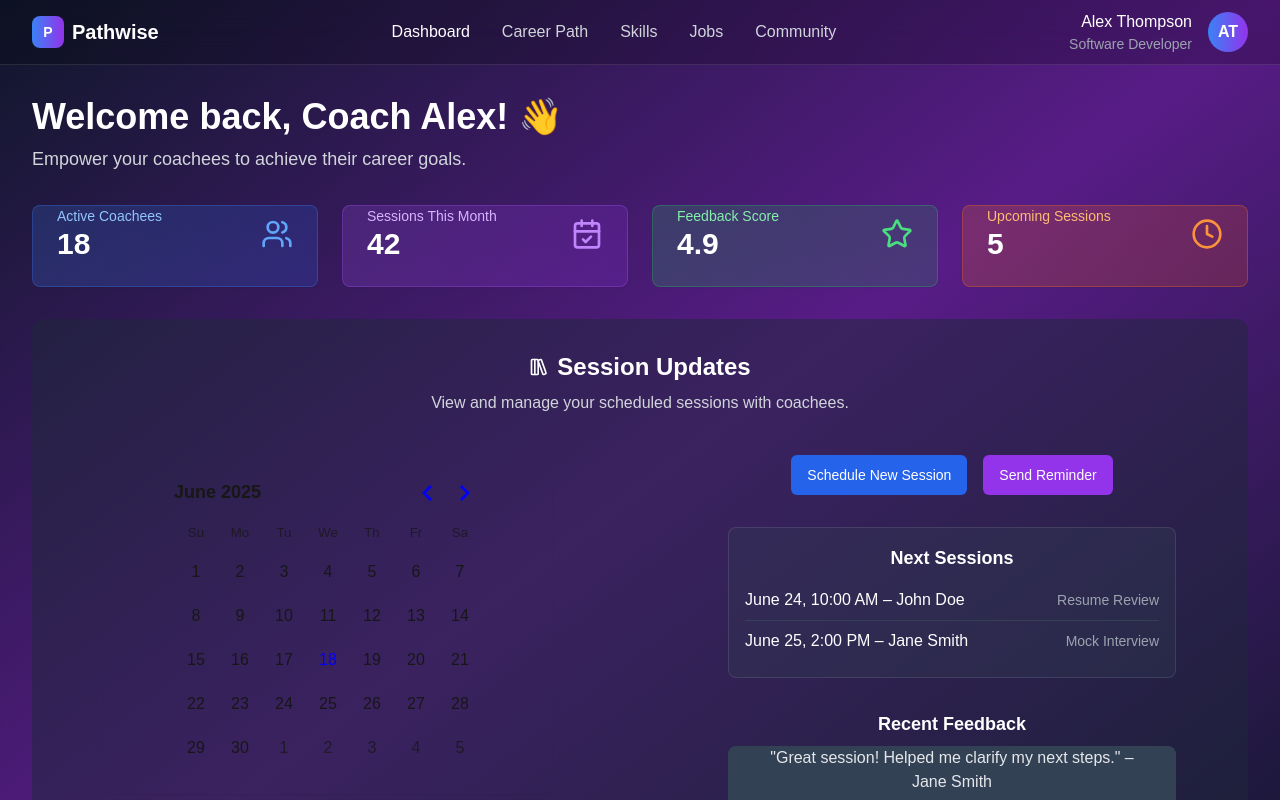
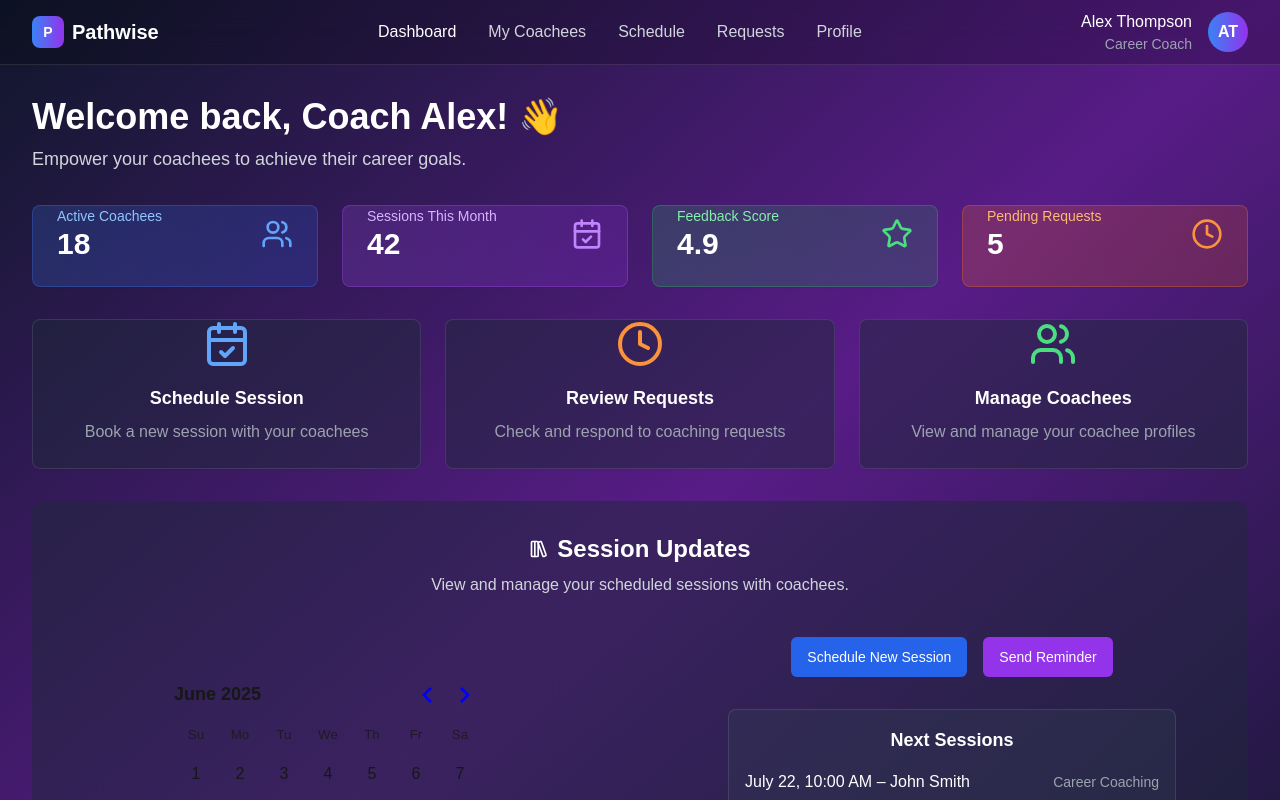
Before and after one commit to Ravindu-Hasanka/pathwise-frontend, a Next.js app: page /coach/dashboard in a window 1280 px wide. Shown: the top 800 px of the page. Built offline with nearby package versions, Linux system fonts and the light colour scheme.

Commit message:
fix:change coach page navigation

```diff
--- a/app/coach/dashboard/page.tsx
+++ b/app/coach/dashboard/page.tsx
@@ -4,7 +4,7 @@ import Link from "next/link";
 import { Calendar } from "../../../components/ui/calendar";
 import { BarChart3, CalendarCheck, Clock, Star, Users, LibraryBig } from "lucide-react";
 import { Button } from "../../../components/ui/button";
-import {Card, CardContent} from "@/components/ui/card";
+import { Card, CardContent } from "@/components/ui/card";
 
 export default function CoachDashboardPage() {
     return (
@@ -20,53 +20,59 @@ export default function CoachDashboardPage() {
                             <span className="text-white font-bold text-xl">Pathwise</span>
                         </div>
                         <div className="hidden md:flex items-center space-x-8">
-                            <Link href="/dashboard" className="text-white font-medium">
+                            <Link href="/coach/dashboard" className="text-white font-medium">
                                 Dashboard
                             </Link>
                             <Link
-                                href="/career-path"
+                                href="/coach/myCoachees/view"
                                 className="text-gray-300 hover:text-white transition-colors"
                             >
-                                Career Path
+                                My Coachees
                             </Link>
                             <Link
-                                href="/skills"
+                                href="/coach/myCoachees/schedule"
                                 className="text-gray-300 hover:text-white transition-colors"
                             >
-                                Skills
+                                Schedule
                             </Link>
                             <Link
-                                href="/jobs"
+                                href="/coach/incomingRequests/list"
                                 className="text-gray-300 hover:text-white transition-colors"
                             >
-                                Jobs
+                                Requests
                             </Link>
                             <Link
-                                href="/community"
+                                href="/coach/profile"
                                 className="text-gray-300 hover:text-white transition-colors"
                             >
-                                Community
+                                Profile
                             </Link>
                         </div>
                         <div className="flex items-center space-x-4">
                             <div className="text-right">
                                 <p className="text-white font-medium">Alex Thompson</p>
-                                <p className="text-gray-400 text-sm">Software Developer</p>
+                                <p className="text-gray-400 text-sm">Career Coach</p>
                             </div>
-                            <div className="w-10 h-10 bg-gradient-to-r from-blue-500 to-purple-600 rounded-full flex items-center justify-center">
+                            <Link href="/coach/profile">
+                                <div className="w-10 h-10 bg-gradient-to-r from-blue-500 to-purple-600 rounded-full flex items-center justify-center cursor-pointer">
                                     <span className="text-white font-bold">AT</span>
                                 </div>
+                            </Link>
                         </div>
                     </div>
                 </div>
             </nav>
+
             <div className="max-w-7xl mx-auto px-4 sm:px-6 lg:px-8 py-8">
                 <div className="mb-8">
                     <h1 className="text-4xl font-bold text-white mb-2">Welcome back, Coach Alex! 👋</h1>
                     <p className="text-gray-300 text-lg">Empower your coachees to achieve their career goals.</p>
                 </div>
+
+                {/* Stats Cards - Make them clickable */}
                 <div className="grid grid-cols-1 md:grid-cols-4 gap-6 mb-8">
-                    <Card className="bg-gradient-to-r from-blue-500/20 to-blue-600/20 border-blue-500/30">
+                    <Link href="/coach/myCoachees/view">
+                        <Card className="bg-gradient-to-r from-blue-500/20 to-blue-600/20 border-blue-500/30 hover:scale-105 transition-transform cursor-pointer">
                             <CardContent className="p-6">
                                 <div className="flex items-center justify-between">
                                     <div>
@@ -77,8 +83,10 @@ export default function CoachDashboardPage() {
                                 </div>
                             </CardContent>
                         </Card>
+                    </Link>
 
-                    <Card className="bg-gradient-to-r from-purple-500/20 to-purple-600/20 border-purple-500/30">
+                    <Link href="/coach/myCoachees/schedule">
+                        <Card className="bg-gradient-to-r from-purple-500/20 to-purple-600/20 border-purple-500/30 hover:scale-105 transition-transform cursor-pointer">
                             <CardContent className="p-6">
                                 <div className="flex items-center justify-between">
                                     <div>
@@ -89,8 +97,10 @@ export default function CoachDashboardPage() {
                                 </div>
                             </CardContent>
                         </Card>
+                    </Link>
 
-                    <Card className="bg-gradient-to-r from-green-500/20 to-green-600/20 border-green-500/30">
+                    <Link href="/coach/profile">
+                        <Card className="bg-gradient-to-r from-green-500/20 to-green-600/20 border-green-500/30 hover:scale-105 transition-transform cursor-pointer">
                             <CardContent className="p-6">
                                 <div className="flex items-center justify-between">
                                     <div>
@@ -101,23 +111,58 @@ export default function CoachDashboardPage() {
                                 </div>
                             </CardContent>
                         </Card>
+                    </Link>
 
-                    <Card className="bg-gradient-to-r from-orange-500/20 to-orange-600/20 border-orange-500/30">
+                    <Link href="/coach/incomingRequests/list">
+                        <Card className="bg-gradient-to-r from-orange-500/20 to-orange-600/20 border-orange-500/30 hover:scale-105 transition-transform cursor-pointer">
                             <CardContent className="p-6">
                                 <div className="flex items-center justify-between">
                                     <div>
-                                    <p className="text-orange-300 text-sm font-medium">Upcoming Sessions</p>
+                                        <p className="text-orange-300 text-sm font-medium">Pending Requests</p>
                                         <p className="text-white text-3xl font-bold">5</p>
                                     </div>
                                     <Clock className="h-8 w-8 text-orange-400" />
-
                                 </div>
                             </CardContent>
                         </Card>
+                    </Link>
                 </div>
-                {/*  Session Updates */}
+
+                {/* Quick Action Cards */}
+                <div className="grid grid-cols-1 md:grid-cols-3 gap-6 mb-8">
+                    <Link href="/coach/myCoachees/schedule">
+                        <Card className="bg-slate-800/50 border-white/10 hover:bg-slate-800/70 transition-colors cursor-pointer">
+                            <CardContent className="p-6 text-center">
+                                <CalendarCheck className="h-12 w-12 text-blue-400 mx-auto mb-4" />
+                                <h3 className="text-white text-lg font-semibold mb-2">Schedule Session</h3>
+                                <p className="text-gray-400">Book a new session with your coachees</p>
+                            </CardContent>
+                        </Card>
+                    </Link>
+
+                    <Link href="/coach/incomingRequests/list">
+                        <Card className="bg-slate-800/50 border-white/10 hover:bg-slate-800/70 transition-colors cursor-pointer">
+                            <CardContent className="p-6 text-center">
+                                <Clock className="h-12 w-12 text-orange-400 mx-auto mb-4" />
+                                <h3 className="text-white text-lg font-semibold mb-2">Review Requests</h3>
+                                <p className="text-gray-400">Check and respond to coaching requests</p>
+                            </CardContent>
+                        </Card>
+                    </Link>
+
+                    <Link href="/coach/myCoachees/view">
+                        <Card className="bg-slate-800/50 border-white/10 hover:bg-slate-800/70 transition-colors cursor-pointer">
+                            <CardContent className="p-6 text-center">
+                                <Users className="h-12 w-12 text-green-400 mx-auto mb-4" />
+                                <h3 className="text-white text-lg font-semibold mb-2">Manage Coachees</h3>
+                                <p className="text-gray-400">View and manage your coachee profiles</p>
+                            </CardContent>
+                        </Card>
+                    </Link>
+                </div>
+
+                {/* Session Updates */}
                 <div className="bg-slate-800/50 border-white/10 py-8 rounded-xl mt-8">
-                    {/* Common Header for both columns */}
                     <div className="flex flex-col items-center justify-center mb-8 px-4">
                         <div className="flex items-center justify-center mb-2">
                             <LibraryBig className="mr-2 h-5 w-5 text-white" />
@@ -127,8 +172,9 @@ export default function CoachDashboardPage() {
                             View and manage your scheduled sessions with coachees.
                         </p>
                     </div>
+
                     <div className="grid grid-cols-1 lg:grid-cols-2 gap-8">
-                        {/* Left Column */}
+                        {/* Left Column - Calendar */}
                         <div className="flex flex-col items-center justify-center h-full">
                             <Card className="bg-transparent shadow-none border-none w-full max-w-md mx-auto">
                                 <CardContent className="p-6 flex flex-col items-center">
@@ -138,48 +184,51 @@ export default function CoachDashboardPage() {
                                 </CardContent>
                             </Card>
                         </div>
-                        {/* Right Column */}
+
+                        {/* Right Column - Actions and Info */}
                         <div className="flex flex-col items-center justify-center h-full space-y-8">
                             <div className="flex gap-4 mt-2">
+                                <Link href="/coach/myCoachees/schedule">
                                     <Button className="bg-blue-600 hover:bg-blue-700 text-white font-medium">
                                         Schedule New Session
                                     </Button>
+                                </Link>
                                 <Button className="bg-purple-600 hover:bg-purple-700 text-white font-medium">
                                     Send Reminder
                                 </Button>
                             </div>
+
                             <div className="w-full max-w-md mx-auto bg-slate-700/30 rounded-lg p-4 border border-white/10">
                                 <h3 className="text-lg font-semibold text-white mb-2 text-center">Next Sessions</h3>
                                 <ul className="divide-y divide-slate-700">
                                     <li className="py-2 flex justify-between items-center">
-                                        <span className="text-white">June 24, 10:00 AM – John Doe</span>
+                                        <span className="text-white">July 22, 10:00 AM – John Smith</span>
+                                        <span className="text-gray-400 text-sm">Career Coaching</span>
+                                    </li>
+                                    <li className="py-2 flex justify-between items-center">
+                                        <span className="text-white">July 22, 2:00 PM – Sarah Johnson</span>
                                         <span className="text-gray-400 text-sm">Resume Review</span>
                                     </li>
-                                    <li className="py-2 flex justify-between items-center">
-                                        <span className="text-white">June 25, 2:00 PM – Jane Smith</span>
-                                        <span className="text-gray-400 text-sm">Mock Interview</span>
-                                    </li>
                                 </ul>
+                                <div className="mt-4 text-center">
+                                    <Link href="/coach/myCoachees/schedule" className="text-blue-400 hover:text-blue-300 text-sm">
+                                        View All Sessions →
+                                    </Link>
                                 </div>
+                            </div>
+
                             <div className="w-full max-w-md mx-auto">
                                 <h3 className="text-lg font-semibold text-white mb-2 text-center">Recent Feedback</h3>
                                 <Card className="bg-slate-700 rounded-lg border-none">
                                     <CardContent className="p-4 text-gray-200 text-center">
-                                        "Great session! Helped me clarify my next steps." – Jane Smith
+                                        "Great session! Helped me clarify my next steps." – Sarah Johnson
                                     </CardContent>
                                 </Card>
                             </div>
                         </div>
                     </div>
                 </div>
-                <div className="bg-slate-800/50 border-white/10 py-8 rounded-xl mt-8">
-
-
-
             </div>
-
-            </div >
-
-        </div >
+        </div>
     );
 }
--- a/app/coach/incomingRequests/list/page.tsx
+++ b/app/coach/incomingRequests/list/page.tsx
@@ -40,32 +40,32 @@ export default function IncomingRequests() {
                             <span className="text-white font-bold text-xl">Pathwise</span>
                         </div>
                         <div className="hidden md:flex items-center space-x-8">
-                            <Link href="/dashboard" className="text-white font-medium">
+                            <Link href="/coach/dashboard" className="text-gray-300 hover:text-white transition-colors">
                                 Dashboard
                             </Link>
                             <Link
-                                href="/career-path"
+                                href="/coach/myCoachees/view"
                                 className="text-gray-300 hover:text-white transition-colors"
                             >
-                                Career Path
+                                My Coachees
                             </Link>
                             <Link
-                                href="/skills"
+                                href="/coach/myCoachees/schedule"
                                 className="text-gray-300 hover:text-white transition-colors"
                             >
-                                Skills
+                                Schedule
                             </Link>
                             <Link
-                                href="/jobs"
+                                href="/coach/incomingRequests/list"
                                 className="text-gray-300 hover:text-white transition-colors"
                             >
-                                Jobs
+                                Requests
                             </Link>
                             <Link
-                                href="/community"
-                                className="text-gray-300 hover:text-white transition-colors"
+                                href="/coach/profile"
+                                className="text-white font-medium"
                             >
-                                Community
+                                Profile
                             </Link>
                         </div>
                         <div className="flex items-center space-x-4">
--- a/app/coach/incomingRequests/viewRequest/[id]/page.tsx
+++ b/app/coach/incomingRequests/viewRequest/[id]/page.tsx
@@ -69,32 +69,32 @@ export default function ViewRequest() {
                             <span className="text-white font-bold text-xl">Pathwise</span>
                         </div>
                         <div className="hidden md:flex items-center space-x-8">
-                            <Link href="/dashboard" className="text-white font-medium">
+                            <Link href="/coach/dashboard" className="text-gray-300 hover:text-white transition-colors">
                                 Dashboard
                             </Link>
                             <Link
-                                href="/career-path"
+                                href="/coach/myCoachees/view"
                                 className="text-gray-300 hover:text-white transition-colors"
                             >
-                                Career Path
+                                My Coachees
                             </Link>
                             <Link
-                                href="/skills"
+                                href="/coach/myCoachees/schedule"
                                 className="text-gray-300 hover:text-white transition-colors"
                             >
-                                Skills
+                                Schedule
                             </Link>
                             <Link
-                                href="/jobs"
+                                href="/coach/incomingRequests/list"
                                 className="text-gray-300 hover:text-white transition-colors"
                             >
-                                Jobs
+                                Requests
                             </Link>
                             <Link
-                                href="/community"
-                                className="text-gray-300 hover:text-white transition-colors"
+                                href="/coach/profile"
+                                className="text-white font-medium"
                             >
-                                Community
+                                Profile
                             </Link>
                         </div>
                         <div className="flex items-center space-x-4">
--- a/app/coach/myCoachees/view/page.tsx
+++ b/app/coach/myCoachees/view/page.tsx
@@ -69,32 +69,32 @@ export default function MyCoachees() {
                             <span className="text-white font-bold text-xl">Pathwise</span>
                         </div>
                         <div className="hidden md:flex items-center space-x-8">
-                            <Link href="/dashboard" className="text-white font-medium">
+                            <Link href="/coach/dashboard" className="text-gray-300 hover:text-white transition-colors">
                                 Dashboard
                             </Link>
                             <Link
-                                href="/career-path"
+                                href="/coach/myCoachees/view"
                                 className="text-gray-300 hover:text-white transition-colors"
                             >
-                                Career Path
+                                My Coachees
                             </Link>
                             <Link
-                                href="/skills"
+                                href="/coach/myCoachees/schedule"
                                 className="text-gray-300 hover:text-white transition-colors"
                             >
-                                Skills
+                                Schedule
                             </Link>
                             <Link
-                                href="/jobs"
+                                href="/coach/incomingRequests/list"
                                 className="text-gray-300 hover:text-white transition-colors"
                             >
-                                Jobs
+                                Requests
                             </Link>
                             <Link
-                                href="/community"
-                                className="text-gray-300 hover:text-white transition-colors"
+                                href="/coach/profile"
+                                className="text-white font-medium"
                             >
-                                Community
+                                Profile
                             </Link>
                         </div>
                         <div className="flex items-center space-x-4">
--- a/app/coach/profile/page.tsx
+++ b/app/coach/profile/page.tsx
@@ -7,7 +7,7 @@ import { AlertDialog, AlertDialogAction, AlertDialogCancel, AlertDialogContent,
 import { Toaster } from "@/components/ui/toaster"
 import { useToast } from "@/components/ui/use-toast"
 import Link from "next/link"
-import {cn} from "@/app/lib/utils";
+import { cn } from "@/app/lib/utils";
 
 type FormData = {
     firstName: string
@@ -170,32 +170,32 @@ export default function CoachSettingsPage() {
                             <span className="text-white font-bold text-xl">Pathwise</span>
                         </div>
                         <div className="hidden md:flex items-center space-x-8">
-                            <Link href="/dashboard" className="text-white font-medium">
+                            <Link href="/coach/dashboard" className="text-gray-300 hover:text-white transition-colors">
                                 Dashboard
                             </Link>
                             <Link
-                                href="/career-path"
+                                href="/coach/myCoachees/view"
                                 className="text-gray-300 hover:text-white transition-colors"
                             >
-                                Career Path
+                                My Coachees
                             </Link>
                             <Link
-                                href="/skills"
+                                href="/coach/myCoachees/schedule"
                                 className="text-gray-300 hover:text-white transition-colors"
                             >
-                                Skills
+                                Schedule
                             </Link>
                             <Link
-                                href="/jobs"
+                                href="/coach/incomingRequests/list"
                                 className="text-gray-300 hover:text-white transition-colors"
                             >
-                                Jobs
+                                Requests
                             </Link>
                             <Link
-                                href="/community"
-                                className="text-gray-300 hover:text-white transition-colors"
+                                href="/coach/profile"
+                                className="text-white font-medium"
                             >
-                                Community
+                                Profile
                             </Link>
                         </div>
                         <div className="flex items-center space-x-4">
```
Lines whose indentation alone changed are shown as unchanged.
